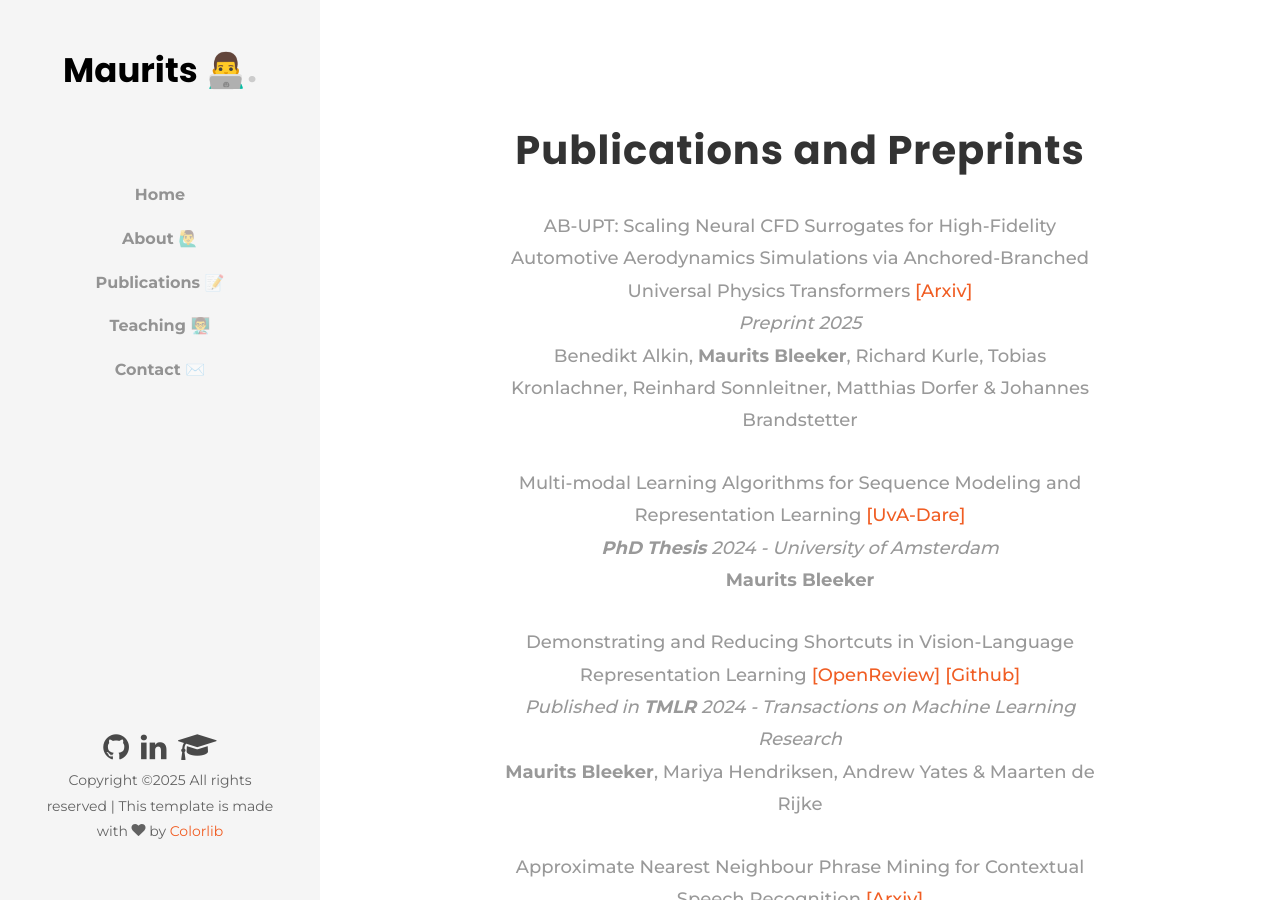
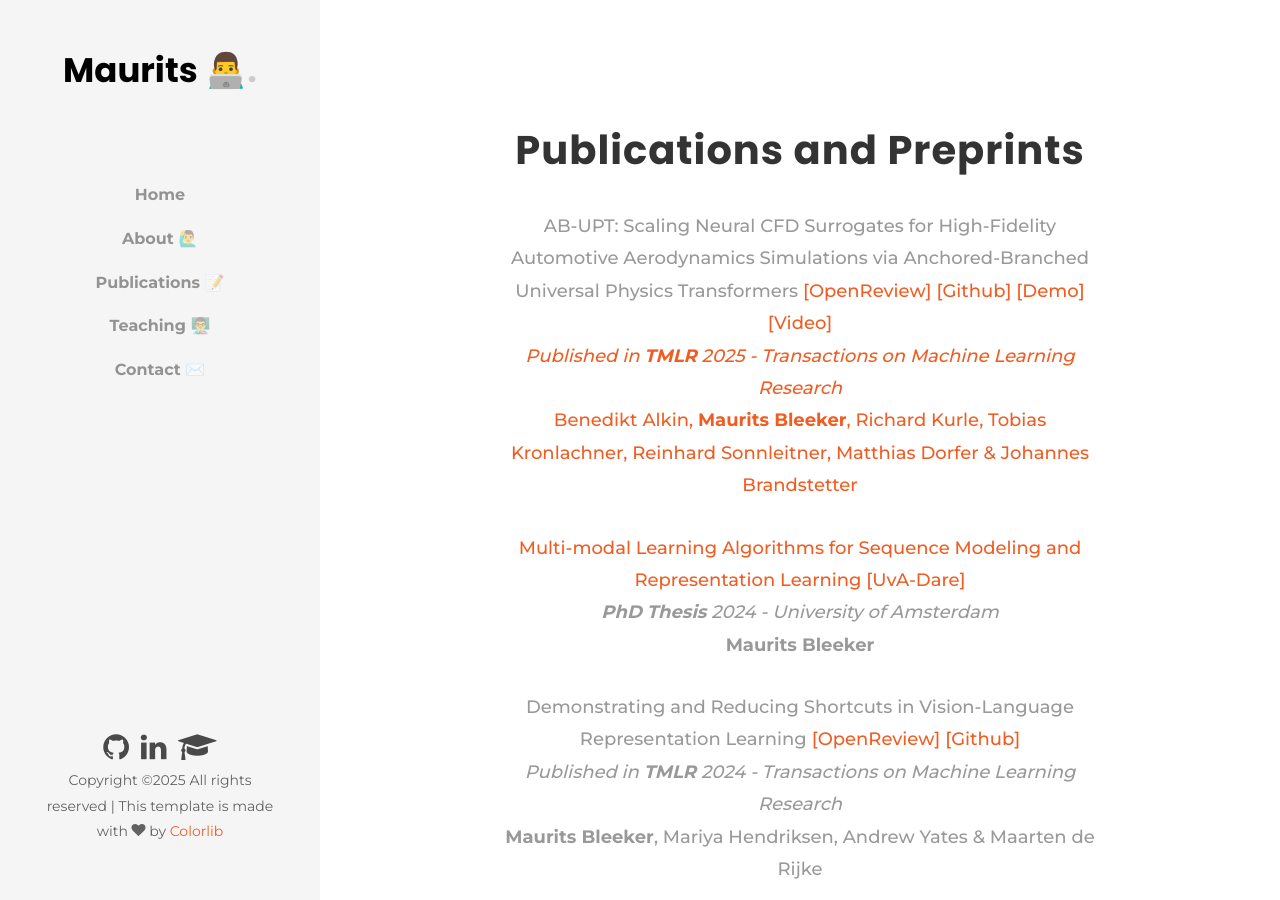
Before and after one commit to MauritsBleeker/mauritsbleeker.github.io, a Jekyll site: the page built from publications.md, in a window 1280 px wide and 900 px high. Built offline with Jekyll 4.4.1, drawn with Linux system fonts in a browser that asks for light colours; some web fonts are replaced.

Commit message:
AB-UPT and correct url to vid

```diff
--- a/_layouts/publications.html
+++ b/_layouts/publications.html
@@ -13,10 +13,13 @@
 
                     <div class="publication-block">
                         <p class="paper-title">AB-UPT: Scaling Neural CFD Surrogates for High-Fidelity Automotive Aerodynamics Simulations via Anchored-Branched Universal Physics Transformers
-                            <a href="https://arxiv.org/abs/2502.09692"> [Arxiv] </a>
+                            <a href="https://openreview.net/forum?id=nwQ8nitlTZ"> [OpenReview] </a>
+                            <a href="https://github.com/Emmi-AI/anchored-branched-universal-physics-transformers">[Github]</a>
+                            <a href="https://demo.emmi.ai/?__theme=light">[Demo]</a>
+                            <a href="https://www.youtube.com/watch?v=ERx5MHaZ1Jk"> [Video]</href>
                         </p>
                         <p class="conference">
-                          <i> Preprint 2025 </i>
+                            <i> Published in <b>TMLR</b>  2025 - Transactions on Machine Learning Research </i>
                         </p>
                         <p class="authors">
                             Benedikt Alkin, <b>Maurits Bleeker</b>, Richard Kurle, Tobias Kronlachner, Reinhard Sonnleitner, Matthias Dorfer & Johannes Brandstetter
@@ -61,7 +64,7 @@
                         <p class="paper-title">Reducing Predictive Feature Suppression in Resource-Constrained Contrastive Image-Caption Retrieval
                             <a href="https://openreview.net/forum?id=T1XtOqrVKn"> [OpenReview] </a>
                             <a href="https://github.com/MauritsBleeker/reducing-predictive-feature-suppression"> [Github]</a>
-                            <a href="https://www.youtube.com/watch?v=oxa5AbGrKCY"> [Video]</a>
+                            <a href="https://www.youtube.com/watch?v=CrT7wlzY5K8"> [Video]</a>
                         </p>
                         <p class="conference">
                             <i> Published in <b>TMLR</b>  2023 - Transactions on Machine Learning Research </i>
```
